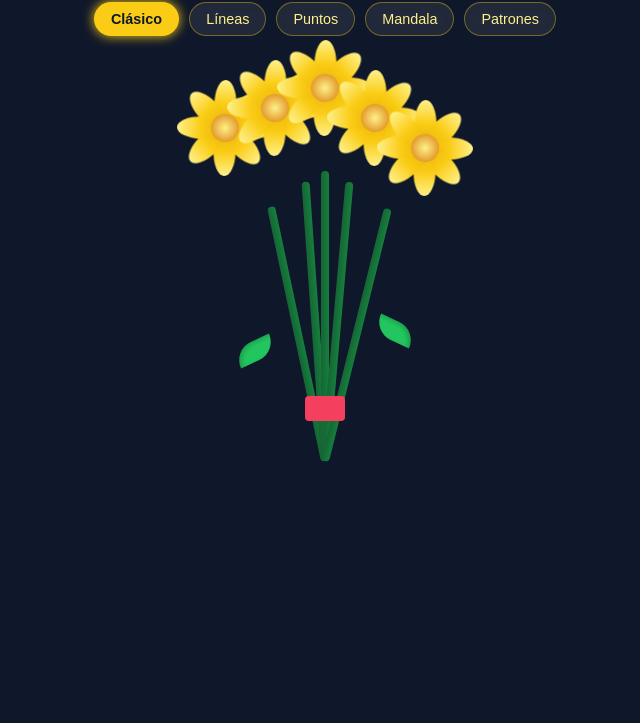
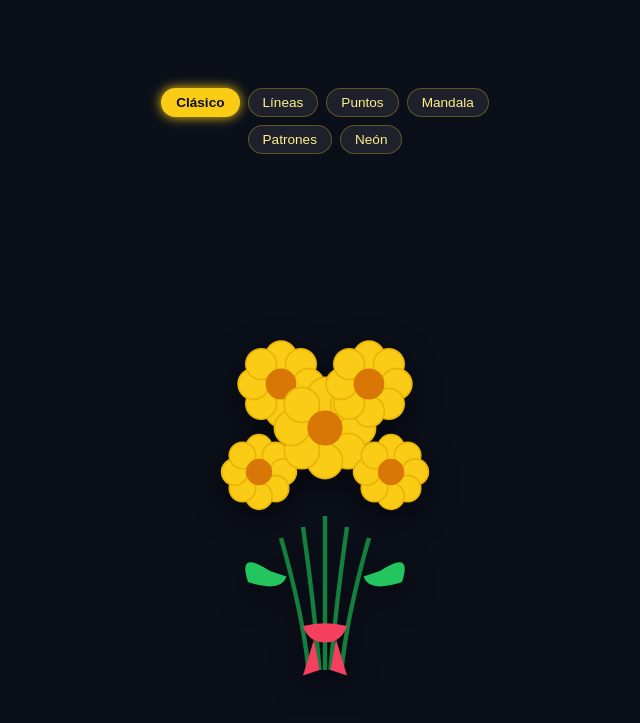
Before and after one commit to bryancruzblandon-ops/flores-amarillas, a plain HTML site: page index.html in a window 1280 px wide. Shown: the part 77-800 px from the top of the page, without its empty margins (315-955 px from the left). Drawn offline with Linux system fonts and the light colour scheme.

Commit message:
Update index.html

```diff
--- a/index.html
+++ b/index.html
@@ -3,17 +3,11 @@
 <head>
   <meta charset="UTF-8">
   <meta name="viewport" content="width=device-width, initial-scale=1.0">
-  <title>Un Ramo Especial para Ti 💛</title>
+  <title>Flores Amarillas para Ti 💛</title>
   <style>
     :root {
-      --bg-color: #0f172a;
-      --yellow-main: #facc15;
-      --yellow-light: #fef08a;
-      --yellow-dark: #eab308;
-      --center-orange: #d97706;
-      --stem-green: #15803d;
-      --leaf-green: #22c55e;
-      --ribbon-pink: #f43f5e;
+      --bg: #0b0f19;
+      --accent: #facc15;
     }
 
     * {
@@ -23,205 +17,125 @@
     }
 
     body {
-      background-color: var(--bg-color);
+      background-color: var(--bg);
       min-height: 100vh;
       display: flex;
       flex-direction: column;
       align-items: center;
-      justify-content: flex-start;
-      font-family: 'Segoe UI', Tahoma, Geneva, Verdana, sans-serif;
+      justify-content: space-between;
+      font-family: 'Segoe UI', system-ui, -apple-system, sans-serif;
+      color: #fff;
+      padding: 20px 10px;
       overflow-x: hidden;
-      color: #fff;
-      padding-top: 20px;
     }
 
     h1 {
-      margin-bottom: 1rem;
-      font-size: 2rem;
-      text-shadow: 0 0 12px rgba(250, 204, 21, 0.5);
+      font-size: 1.6rem;
       text-align: center;
-      padding: 0 15px;
+      color: #fef08a;
+      text-shadow: 0 0 10px rgba(250, 204, 21, 0.4);
+      margin-bottom: 15px;
     }
 
     /* Selector de Estilos */
-    .style-selector {
+    .controls {
       display: flex;
       flex-wrap: wrap;
       justify-content: center;
-      gap: 10px;
-      margin-bottom: 25px;
-      padding: 0 10px;
-      z-index: 20;
+      gap: 8px;
+      max-width: 400px;
+      margin-bottom: 15px;
+      z-index: 10;
     }
 
-    .btn-style {
+    .btn {
       background: rgba(255, 255, 255, 0.08);
-      border: 1px solid rgba(250, 204, 21, 0.4);
+      border: 1px solid rgba(250, 204, 21, 0.3);
       color: #fef08a;
-      padding: 8px 16px;
+      padding: 6px 14px;
       border-radius: 20px;
+      font-size: 0.85rem;
       cursor: pointer;
-      font-size: 0.9rem;
       transition: all 0.3s ease;
-      backdrop-filter: blur(5px);
     }
 
-    .btn-style:hover, .btn-style.active {
-      background: var(--yellow-main);
-      color: #0f172a;
+    .btn:hover, .btn.active {
+      background: #facc15;
+      color: #0b0f19;
       font-weight: bold;
-      box-shadow: 0 0 12px var(--yellow-main);
+      box-shadow: 0 0 12px #facc15;
     }
 
-    .bouquet-container {
-      position: relative;
-      width: 320px;
-      height: 420px;
+    /* Contenedor del Ramo SVG */
+    .svg-container {
+      width: 100%;
+      max-width: 360px;
+      height: auto;
       display: flex;
       justify-content: center;
-      align-items: flex-end;
+      align-items: center;
+      filter: drop-shadow(0 10px 15px rgba(0,0,0,0.5));
+    }
+
+    svg {
+      width: 100%;
+      height: auto;
+      max-height: 55vh;
       transition: all 0.5s ease;
     }
 
-    /* ESTILO 1: CLÁSICO ILUSTRADO */
-    .style-classic .stem {
-      position: absolute;
-      bottom: 20px;
-      width: 8px;
-      background: linear-gradient(to right, #166534, var(--stem-green));
-      border-radius: 4px;
-      transform-origin: bottom center;
+    /* ESTILOS VISUALES */
+    /* 1. Clásico */
+    .style-classic .petal { fill: #facc15; stroke: #eab308; stroke-width: 1.5; }
+    .style-classic .center { fill: #d97706; }
+    .style-classic .stem { stroke: #15803d; stroke-width: 4; }
+    .style-classic .leaf { fill: #22c55e; }
+    .style-classic .ribbon { fill: #f43f5e; }
+
+    /* 2. Líneas */
+    .style-lines .petal, .style-lines .center, .style-lines .leaf, .style-lines .ribbon {
+      fill: none !important;
+      stroke: #fef08a !important;
+      stroke-width: 2 !important;
+      filter: drop-shadow(0 0 3px #facc15);
     }
+    .style-lines .stem { stroke: #fef08a !important; stroke-width: 2 !important; }
 
-    .style-classic .stem-1 { height: 260px; transform: rotate(-12deg); }
-    .style-classic .stem-2 { height: 280px; transform: rotate(-4deg); }
-    .style-classic .stem-3 { height: 290px; transform: rotate(0deg); }
-    .style-classic .stem-4 { height: 280px; transform: rotate(5deg); }
-    .style-classic .stem-5 { height: 260px; transform: rotate(14deg); }
+    /* 3. Puntos / Puntillismo */
+    .style-dots .petal { fill: url(#dot-pattern) !important; stroke: none; }
+    .style-dots .center { fill: #fef08a; }
+    .style-dots .leaf { fill: url(#leaf-dots) !important; }
+    .style-dots .stem { stroke: #22c55e; stroke-dasharray: 2 4; stroke-width: 5; }
 
-    .style-classic .leaf {
-      position: absolute;
-      width: 40px;
-      height: 20px;
-      background-color: var(--leaf-green);
-      border-radius: 20px 0px 20px 0px;
-      box-shadow: inset 2px 2px 4px rgba(0, 0, 0, 0.2);
-    }
-    .style-classic .leaf-left { left: 70px; bottom: 120px; transform: rotate(-25deg); }
-    .style-classic .leaf-right { right: 70px; bottom: 140px; transform: scaleX(-1) rotate(-25deg); }
+    /* 4. Mandala */
+    .style-mandala .petal { fill: #fef08a; stroke: #b45309; stroke-width: 1; }
+    .style-mandala .center { fill: #f59e0b; stroke: #fff; stroke-width: 1.5; stroke-dasharray: 2 2; }
+    .style-mandala .leaf { fill: #047857; stroke: #fef08a; stroke-width: 1; }
 
-    .style-classic .ribbon {
-      position: absolute;
-      bottom: 60px;
-      width: 40px;
-      height: 25px;
-      background-color: var(--ribbon-pink);
-      border-radius: 4px;
-      z-index: 5;
-    }
+    /* 5. Patrones */
+    .style-patterns .petal { fill: url(#stripe-pattern) !important; stroke: #eab308; }
+    .style-patterns .leaf { fill: url(#leaf-pattern) !important; }
 
-    .style-classic .flower {
-      position: absolute;
-      width: 100px;
-      height: 100px;
-      z-index: 4;
-      animation: gentle-sway 4s infinite ease-in-out;
-    }
-    .style-classic .flower-1 { top: 20px; left: 10px; }
-    .style-classic .flower-2 { top: 0px; left: 60px; }
-    .style-classic .flower-3 { top: -20px; left: 110px; }
-    .style-classic .flower-4 { top: 10px; left: 160px; }
-    .style-classic .flower-5 { top: 40px; left: 210px; }
+    /* 6. Neón */
+    .style-neon .petal { fill: none; stroke: #facc15; stroke-width: 3; filter: drop-shadow(0 0 8px #facc15); }
+    .style-neon .center { fill: #fff; filter: drop-shadow(0 0 10px #facc15); }
+    .style-neon .stem { stroke: #4ade80; stroke-width: 3; filter: drop-shadow(0 0 6px #4ade80); }
+    .style-neon .leaf { fill: none; stroke: #4ade80; stroke-width: 2; }
+    .style-neon .ribbon { fill: none; stroke: #ff4d6d; stroke-width: 3; filter: drop-shadow(0 0 6px #ff4d6d); }
 
-    .style-classic .center {
-      position: absolute;
-      top: 50%; left: 50%;
-      width: 28px; height: 28px;
-      background: radial-gradient(circle, var(--yellow-light), var(--center-orange));
-      border-radius: 50%;
-      transform: translate(-50%, -50%);
-      z-index: 2;
-    }
-
-    .style-classic .petal {
-      position: absolute;
-      top: 50%; left: 50%;
-      width: 22px; height: 48px;
-      background: linear-gradient(to top, var(--yellow-dark), var(--yellow-main), var(--yellow-light));
-      border-radius: 50% 50% 10% 10%;
-      transform-origin: bottom center;
-      margin-left: -11px; margin-top: -48px;
-    }
-
-    /* ESTILO 2: LÍNEAS / LINE ART */
-    .style-lines .stem, .style-lines .leaf, .style-lines .ribbon, .style-lines .petal, .style-lines .center {
-      background: transparent !important;
-      border: 2px solid var(--yellow-main) !important;
-      box-shadow: 0 0 6px rgba(250, 204, 21, 0.6) !important;
-    }
-    .style-lines .flower { animation: float-lines 3s infinite ease-in-out alternate; }
-
-    /* ESTILO 3: PUNTILLISMO */
-    .style-dots .petal {
-      background: radial-gradient(circle, var(--yellow-main) 20%, transparent 20%),
-                  radial-gradient(circle, var(--yellow-dark) 20%, transparent 20%) !important;
-      background-size: 6px 6px !important;
-      border: none !important;
-    }
-    .style-dots .center {
-      background: radial-gradient(circle, #fef08a 30%, transparent 30%) !important;
-      background-size: 5px 5px !important;
-    }
-
-    /* ESTILO 4: MANDALA */
-    .style-mandala .flower {
-      transform: scale(1.1);
-    }
-    .style-mandala .petal {
-      border-radius: 100% 0 100% 0 !important;
-      background: linear-gradient(135deg, var(--yellow-light), var(--center-orange)) !important;
-      border: 1px solid rgba(255, 255, 255, 0.4) !important;
-    }
-    .style-mandala .center {
-      border: 2px dashed var(--yellow-light) !important;
-    }
-
-    /* ESTILO 5: PATRONES */
-    .style-patterns .petal {
-      background: repeating-linear-gradient(45deg, var(--yellow-main), var(--yellow-main) 4px, var(--yellow-dark) 4px, var(--yellow-dark) 8px) !important;
-    }
-    .style-patterns .leaf {
-      background: repeating-linear-gradient(-45deg, #15803d, #15803d 5px, #22c55e 5px, #22c55e 10px) !important;
-    }
-
-    /* Rotación de pétalos */
-    .petal:nth-child(1)  { transform: rotate(0deg); }
-    .petal:nth-child(2)  { transform: rotate(45deg); }
-    .petal:nth-child(3)  { transform: rotate(90deg); }
-    .petal:nth-child(4)  { transform: rotate(135deg); }
-    .petal:nth-child(5)  { transform: rotate(180deg); }
-    .petal:nth-child(6)  { transform: rotate(225deg); }
-    .petal:nth-child(7)  { transform: rotate(270deg); }
-    .petal:nth-child(8)  { transform: rotate(315deg); }
-
-    /* Partículas */
+    /* Partículas al tocar */
     .sparkle {
       position: absolute;
       pointer-events: none;
-      background: var(--yellow-light);
+      background: #fef08a;
       border-radius: 50%;
-      box-shadow: 0 0 8px var(--yellow-main);
-      animation: fade-out 1.5s forwards ease-out;
-    }
-
-    @keyframes gentle-sway {
-      0%, 100% { transform: translateY(0) rotate(0deg); }
-      50% { transform: translateY(-6px) rotate(2deg); }
+      box-shadow: 0 0 8px #facc15;
+      animation: fade-out 1.2s forwards ease-out;
     }
 
     @keyframes fade-out {
       0% { opacity: 1; transform: scale(1); }
-      100% { opacity: 0; transform: scale(0.2) translateY(-20px); }
+      100% { opacity: 0; transform: scale(0.1) translateY(-15px); }
     }
   </style>
 </head>
@@ -229,68 +143,133 @@
 
   <h1>Flores amarillas para ti 💛</h1>
 
-  <div class="style-selector">
-    <button class="btn-style active" onclick="setStyle('classic')">Clásico</button>
-    <button class="btn-style" onclick="setStyle('lines')">Líneas</button>
-    <button class="btn-style" onclick="setStyle('dots')">Puntos</button>
-    <button class="btn-style" onclick="setStyle('mandala')">Mandala</button>
-    <button class="btn-style" onclick="setStyle('patterns')">Patrones</button>
+  <div class="controls">
+    <button class="btn active" onclick="setStyle('classic', event)">Clásico</button>
+    <button class="btn" onclick="setStyle('lines', event)">Líneas</button>
+    <button class="btn" onclick="setStyle('dots', event)">Puntos</button>
+    <button class="btn" onclick="setStyle('mandala', event)">Mandala</button>
+    <button class="btn" onclick="setStyle('patterns', event)">Patrones</button>
+    <button class="btn" onclick="setStyle('neon', event)">Neón</button>
   </div>
 
-  <div id="bouquet" class="bouquet-container style-classic">
-    <!-- Tallos -->
-    <div class="stem stem-1"></div>
-    <div class="stem stem-2"></div>
-    <div class="stem stem-3"></div>
-    <div class="stem stem-4"></div>
-    <div class="stem stem-5"></div>
+  <div class="svg-container">
+    <svg id="flower-svg" class="style-classic" viewBox="0 0 300 400" xmlns="http://www.w3.org/2000/svg">
+      <defs>
+        <!-- Patrón de Puntos -->
+        <pattern id="dot-pattern" width="6" height="6" patternUnits="userSpaceOnUse">
+          <circle cx="3" cy="3" r="1.5" fill="#facc15" />
+        </pattern>
+        <pattern id="leaf-dots" width="6" height="6" patternUnits="userSpaceOnUse">
+          <circle cx="3" cy="3" r="1.5" fill="#22c55e" />
+        </pattern>
+        <!-- Patrón de Rayas -->
+        <pattern id="stripe-pattern" width="8" height="8" patternTransform="rotate(45)" patternUnits="userSpaceOnUse">
+          <line x1="0" y1="0" x2="0" y2="8" stroke="#facc15" stroke-width="4" />
+          <line x1="4" y1="0" x2="4" y2="8" stroke="#ca8a04" stroke-width="4" />
+        </pattern>
+        <pattern id="leaf-pattern" width="8" height="8" patternTransform="rotate(-45)" patternUnits="userSpaceOnUse">
+          <line x1="0" y1="0" x2="0" y2="8" stroke="#15803d" stroke-width="4" />
+          <line x1="4" y1="0" x2="4" y2="8" stroke="#4ade80" stroke-width="4" />
+        </pattern>
+      </defs>
 
-    <!-- Hojas -->
-    <div class="leaf leaf-left"></div>
-    <div class="leaf leaf-right"></div>
+      <!-- Tallos -->
+      <path class="stem" d="M 110,250 Q 130,320 135,370" fill="none"/>
+      <path class="stem" d="M 130,240 Q 140,310 145,370" fill="none"/>
+      <path class="stem" d="M 150,230 Q 150,300 150,370" fill="none"/>
+      <path class="stem" d="M 170,240 Q 160,310 155,370" fill="none"/>
+      <path class="stem" d="M 190,250 Q 170,320 165,370" fill="none"/>
 
-    <!-- Cinta -->
-    <div class="ribbon"></div>
+      <!-- Hojas -->
+      <path class="leaf" d="M 100,280 Q 70,260 80,290 Q 110,300 115,285 Z" />
+      <path class="leaf" d="M 200,280 Q 230,260 220,290 Q 190,300 185,285 Z" />
 
-    <!-- Flores -->
-    <div class="flower flower-1">
-      <div class="petal"></div><div class="petal"></div><div class="petal"></div><div class="petal"></div>
-      <div class="petal"></div><div class="petal"></div><div class="petal"></div><div class="petal"></div>
-      <div class="center"></div>
-    </div>
-    <div class="flower flower-2">
-      <div class="petal"></div><div class="petal"></div><div class="petal"></div><div class="petal"></div>
-      <div class="petal"></div><div class="petal"></div><div class="petal"></div><div class="petal"></div>
-      <div class="center"></div>
-    </div>
-    <div class="flower flower-3">
-      <div class="petal"></div><div class="petal"></div><div class="petal"></div><div class="petal"></div>
-      <div class="petal"></div><div class="petal"></div><div class="petal"></div><div class="petal"></div>
-      <div class="center"></div>
-    </div>
-    <div class="flower flower-4">
-      <div class="petal"></div><div class="petal"></div><div class="petal"></div><div class="petal"></div>
-      <div class="petal"></div><div class="petal"></div><div class="petal"></div><div class="petal"></div>
-      <div class="center"></div>
-    </div>
-    <div class="flower flower-5">
-      <div class="petal"></div><div class="petal"></div><div class="petal"></div><div class="petal"></div>
-      <div class="petal"></div><div class="petal"></div><div class="petal"></div><div class="petal"></div>
-      <div class="center"></div>
-    </div>
+      <!-- Cinta -->
+      <path class="ribbon" d="M 130,330 Q 150,325 170,330 Q 165,345 150,345 Q 135,345 130,330 Z" />
+      <path class="ribbon" d="M 140,342 L 130,375 L 145,370 Z" />
+      <path class="ribbon" d="M 160,342 L 170,375 L 155,370 Z" />
+
+      <!-- Flor 1 (Izquierda Abajo) -->
+      <g transform="translate(90, 190)">
+        <circle class="petal" cx="0" cy="-22" r="12"/>
+        <circle class="petal" cx="15" cy="-15" r="12"/>
+        <circle class="petal" cx="22" cy="0" r="12"/>
+        <circle class="petal" cx="15" cy="15" r="12"/>
+        <circle class="petal" cx="0" cy="22" r="12"/>
+        <circle class="petal" cx="-15" cy="15" r="12"/>
+        <circle class="petal" cx="-22" cy="0" r="12"/>
+        <circle class="petal" cx="-15" cy="-15" r="12"/>
+        <circle class="center" cx="0" cy="0" r="12"/>
+      </g>
+
+      <!-- Flor 2 (Izquierda Arriba) -->
+      <g transform="translate(110, 110)">
+        <circle class="petal" cx="0" cy="-25" r="14"/>
+        <circle class="petal" cx="18" cy="-18" r="14"/>
+        <circle class="petal" cx="25" cy="0" r="14"/>
+        <circle class="petal" cx="18" cy="18" r="14"/>
+        <circle class="petal" cx="0" cy="25" r="14"/>
+        <circle class="petal" cx="-18" cy="18" r="14"/>
+        <circle class="petal" cx="-25" cy="0" r="14"/>
+        <circle class="petal" cx="-18" cy="-18" r="14"/>
+        <circle class="center" cx="0" cy="0" r="14"/>
+      </g>
+
+      <!-- Flor 3 (Centro Principal) -->
+      <g transform="translate(150, 150)">
+        <circle class="petal" cx="0" cy="-30" r="16"/>
+        <circle class="petal" cx="21" cy="-21" r="16"/>
+        <circle class="petal" cx="30" cy="0" r="16"/>
+        <circle class="petal" cx="21" cy="21" r="16"/>
+        <circle class="petal" cx="0" cy="30" r="16"/>
+        <circle class="petal" cx="-21" cy="21" r="16"/>
+        <circle class="petal" cx="-30" cy="0" r="16"/>
+        <circle class="petal" cx="-21" cy="-21" r="16"/>
+        <circle class="center" cx="0" cy="0" r="16"/>
+      </g>
+
+      <!-- Flor 4 (Derecha Arriba) -->
+      <g transform="translate(190, 110)">
+        <circle class="petal" cx="0" cy="-25" r="14"/>
+        <circle class="petal" cx="18" cy="-18" r="14"/>
+        <circle class="petal" cx="25" cy="0" r="14"/>
+        <circle class="petal" cx="18" cy="18" r="14"/>
+        <circle class="petal" cx="0" cy="25" r="14"/>
+        <circle class="petal" cx="-18" cy="18" r="14"/>
+        <circle class="petal" cx="-25" cy="0" r="14"/>
+        <circle class="petal" cx="-18" cy="-18" r="14"/>
+        <circle class="center" cx="0" cy="0" r="14"/>
+      </g>
+
+      <!-- Flor 5 (Derecha Abajo) -->
+      <g transform="translate(210, 190)">
+        <circle class="petal" cx="0" cy="-22" r="12"/>
+        <circle class="petal" cx="15" cy="-15" r="12"/>
+        <circle class="petal" cx="22" cy="0" r="12"/>
+        <circle class="petal" cx="15" cy="15" r="12"/>
+        <circle class="petal" cx="0" cy="22" r="12"/>
+        <circle class="petal" cx="-15" cy="15" r="12"/>
+        <circle class="petal" cx="-22" cy="0" r="12"/>
+        <circle class="petal" cx="-15" cy="-15" r="12"/>
+        <circle class="center" cx="0" cy="0" r="12"/>
+      </g>
+    </svg>
   </div>
 
   <script>
-    function setStyle(styleName) {
-      const bouquet = document.getElementById('bouquet');
-      const buttons = document.querySelectorAll('.btn-style');
+    function setStyle(styleName, ev) {
+      const svg = document.getElementById('flower-svg');
+      const buttons = document.querySelectorAll('.btn');
 
-      bouquet.className = 'bouquet-container style-' + styleName;
+      svg.className.baseVal = 'style-' + styleName;
 
-      buttons.forEach(btn => btn.classList.remove('active'));
-      event.target.classList.add('active');
+      buttons.forEach(b => b.classList.remove('active'));
+      if (ev && ev.target) {
+        ev.target.classList.add('active');
+      }
     }
 
+    /* Brillos al tocar o mover pantalla */
     document.addEventListener('mousemove', createSparkle);
     document.addEventListener('touchmove', (e) => {
       createSparkle(e.touches[0]);
@@ -300,7 +279,7 @@
       const sparkle = document.createElement('div');
       sparkle.classList.add('sparkle');
 
-      const size = Math.random() * 8 + 4;
+      const size = Math.random() * 6 + 4;
       sparkle.style.width = `${size}px`;
       sparkle.style.height = `${size}px`;
 
@@ -311,8 +290,8 @@
 
       setTimeout(() => {
         sparkle.remove();
-      }, 1500);
+      }, 1200);
     }
   </script>
 </body>
-  </html>
+</html>
```
